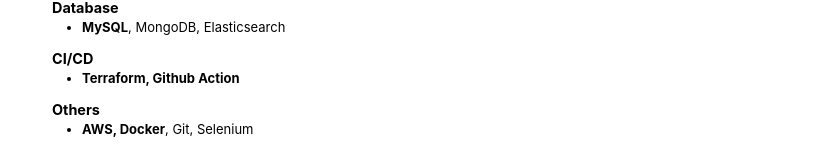
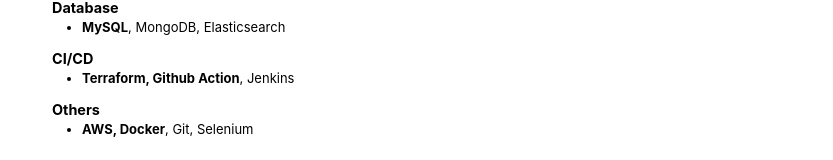
Before and after one commit to americano212/typescript-react-resume-page, a React (Create React App) app: page / in a window 1280 px wide. Shown: the part 1023-1183 px from the top of the page, without its empty margins (224-1057 px from the left). Built offline with nearby package versions, Linux system fonts and the light colour scheme.

Commit message:
chore: Add static data to technical-skill section

```diff
--- a/src/assets/datas/technical-skill.data.ts
+++ b/src/assets/datas/technical-skill.data.ts
@@ -47,8 +47,8 @@
     details: [
       {
         frontBold: "Terraform, Github Action",
-        enText: "" ,
-        krText: "",
+        enText: ", Jenkins" ,
+        krText: ", Jenkins",
         isDisplay: true
       },
     ]
```
